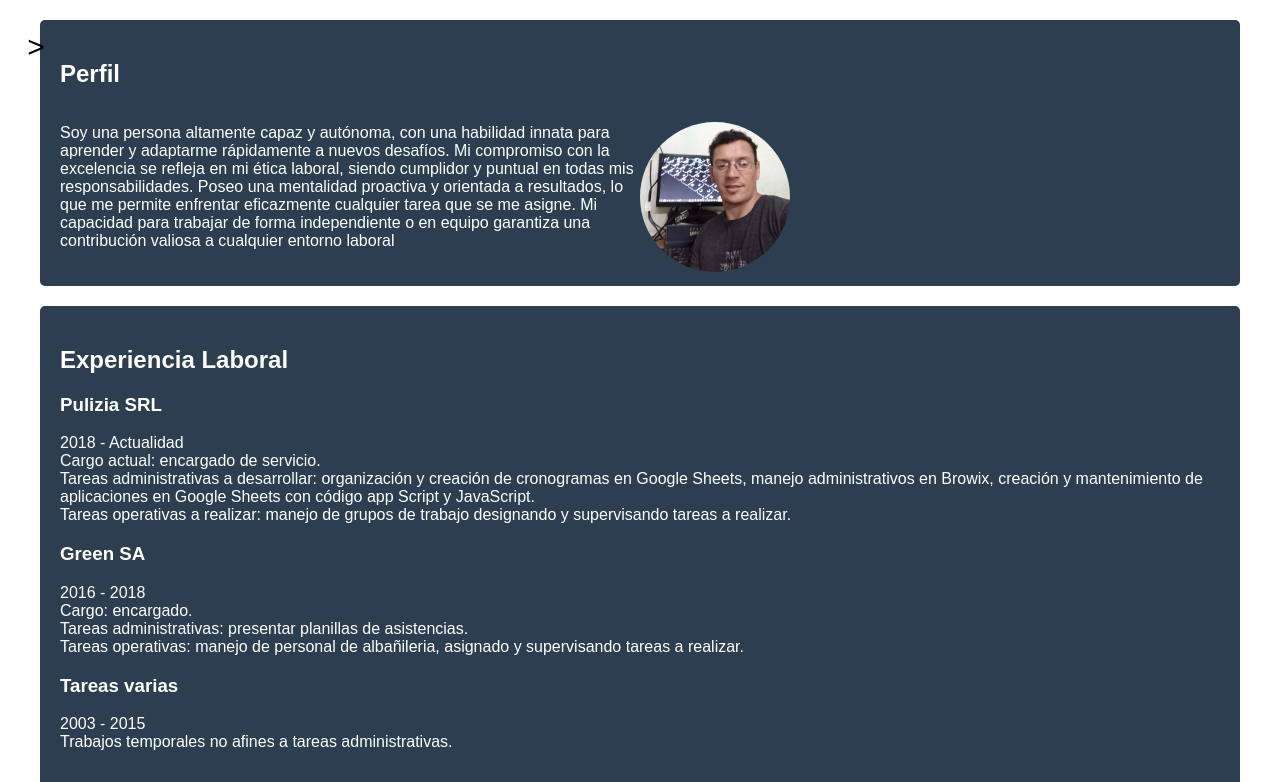
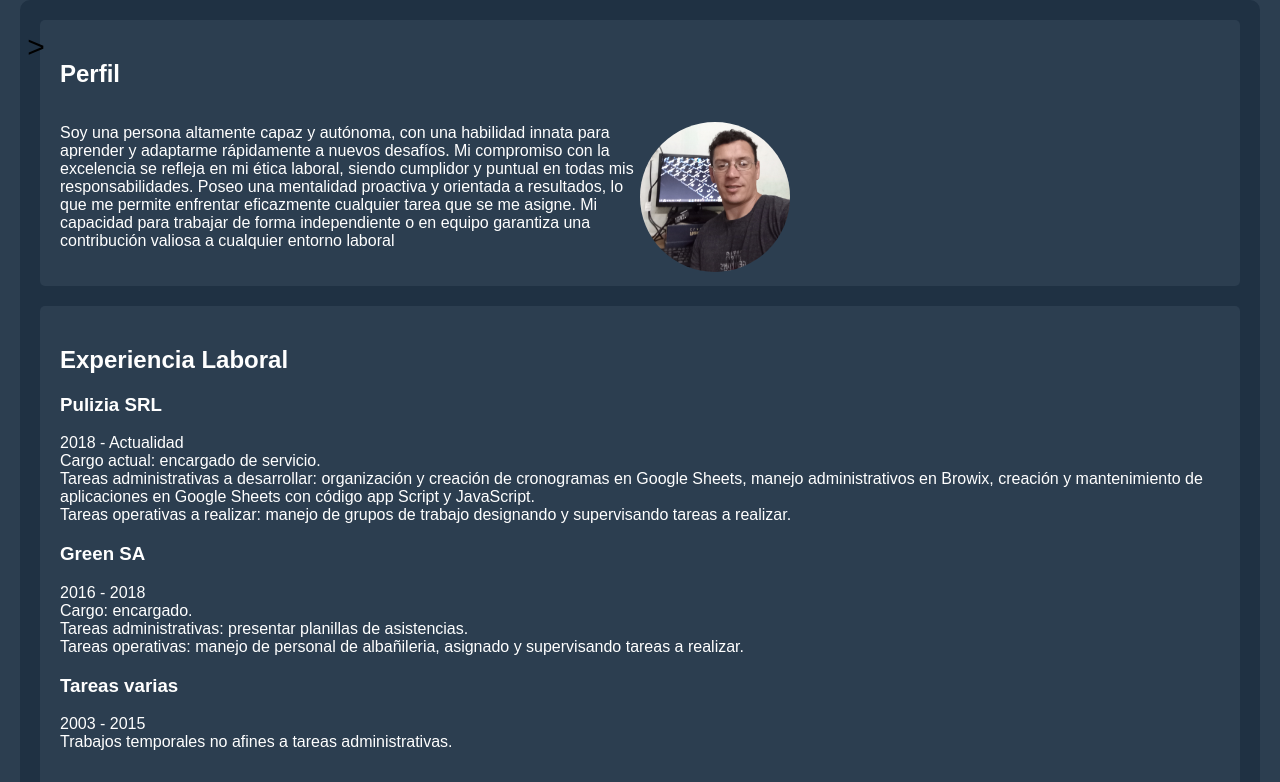
Before and after one commit to sebastian-moyano/portafolioWeb, a plain HTML site: page index.html in a window 1280 px wide. Shown: the top 782 px of the page. Drawn offline with Linux system fonts and the light colour scheme.

Commit message:
nueva paleta colores

```diff
--- a/style.css
+++ b/style.css
@@ -1,12 +1,12 @@
 :root{
-  --color-fondo:#fff;
-  --color-arribaDeFondo: #fff;
-  --color-bacgroundMenu: #333333a4;
+  --color-fondo:#2C3E50;
+  --color-arribaDeFondo: #1f3143;
+  --color-bacgroundMenu: #c1bdbda4;
   --color-texto: #fff;
   --color-cajas: #2C3E50;
   --color-fondoMenu: rgba(0, 0, 0, 0.1);
-  --color-itenMenu: #fff;
-  --color-hoverTexto: #2C3E50;
+  --color-itenMenu: #1f3143;
+  --color-hoverTexto: #000;
   --color-icon: #000;
 }
 
@@ -74,7 +74,7 @@ body {
 
 .menu li {
   padding: 15px;
-  border-bottom: 1px solid var(--color-fondo);
+  border-bottom: 1px solid var(--color-itenMenu);
   transition: transform 0.3s ease;
 }
 
```
